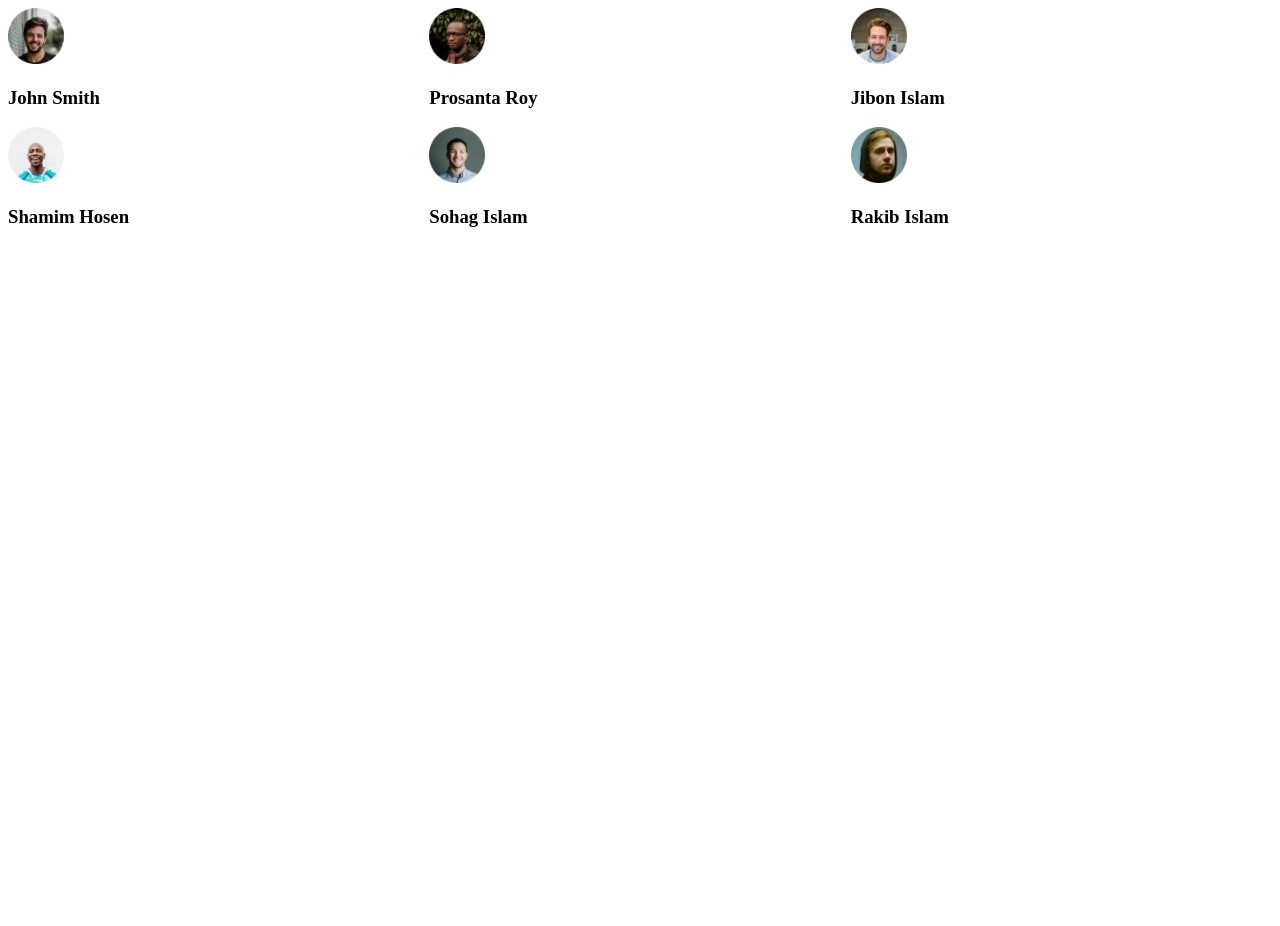
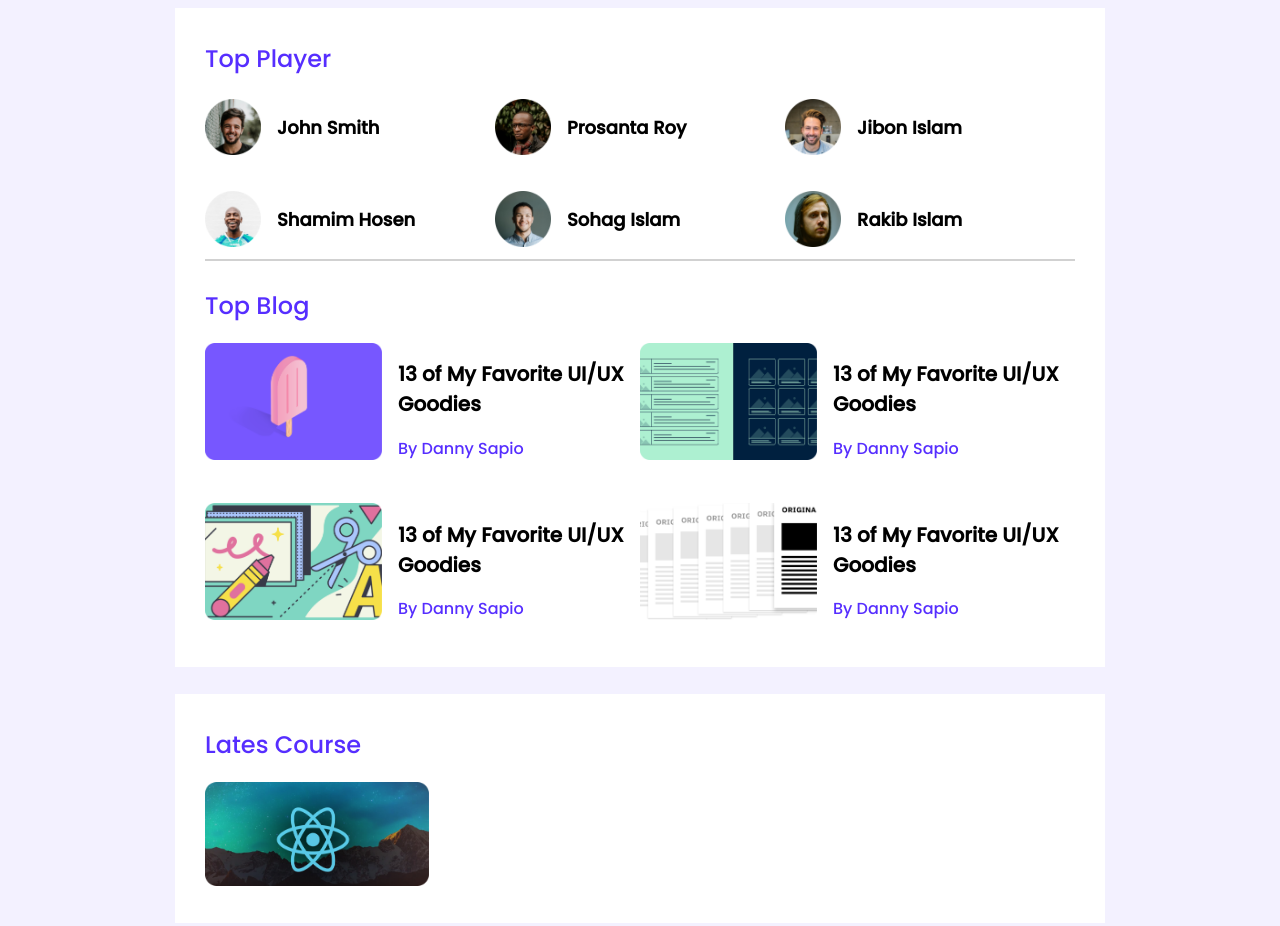
Before and after one commit to Prosantaroy1/Landing-page-only-html-css, a plain HTML site: page index.html in a window 1280 px wide. Before the commit the page ends 800 px from the top, so only its background shows below. Drawn offline with Linux system fonts and the light colour scheme.

Commit message:
top players and blog

```diff
--- a/index.html
+++ b/index.html
@@ -17,37 +17,99 @@
     <!--Main Open-->
     <main>
         <!--Top-player and top blogs open-->
-        <section>
+        <section class="container">
+
             <div class="top-player">
+                <h2 class="scetion-title">Top Player</h2>
                 <div class="players">
                     <!-- .plyer*6>img[scr="images/players/player-$.png"]+h3{Top-player-$}-->
                     <div class="player">
                         <img src="images/players/player-1.png" alt="photo">
-                        <h3>John Smith</h3>
+                        <h3 class="player-name">John Smith</h3>
                     </div>
                     <div class="player">
                         <img src="images/players/player-2.png" alt="" >
-                        <h3>Prosanta Roy</h3>
+                        <h3 class="player-name">Prosanta Roy</h3>
                     </div>
                     <div class="player">
                         <img src="images/players/player-3.png" alt="" >
-                        <h3>Jibon Islam</h3>
+                        <h3 class="player-name">Jibon Islam</h3>
                     </div>
                     <div class="player">
                         <img src="images/players/player-4.png" alt="" >
-                        <h3>Shamim Hosen</h3>
+                        <h3 class="player-name">Shamim Hosen</h3>
                     </div>
                     <div class="player">
                         <img  src="images/players/player-5.png" alt="" >
-                        <h3>Sohag Islam</h3>
+                        <h3 class="player-name">Sohag Islam</h3>
                     </div>
                     <div class="player">
                         <img  src="images/players/player-6.png" alt="" >
-                        <h3>Rakib Islam</h3>
+                        <h3 class="player-name">Rakib Islam</h3>
                     </div>
                 </div>
             </div>
+            <hr/>
+            <!--
+                --------------------TOP blogs-------
+            ----->
+            <div class="Top-Blog">
+                <h2 class="scetion-title">Top Blog</h2>
+                <div class="blogs">
+                    <article class="blog">
+                        <div class="thambel">
+                            <img src="images/blogs/blog-1.png" alt="blog-photo">
+                        </div>
+                        <div class="blog-info">
+                            <h2 class="blog-title">13 of My Favorite
+                                UI/UX Goodies</h2>
+                            <p class="blog-author">By <a href="#">Danny Sapio</a></p>
+                        </div>
+                    </article>
+                    <article class="blog">
+                        <div class="thambel">
+                            <img src="images/blogs/blog-2.png" alt="blog-photo">
+                        </div>
+                        <div class="blog-info">
+                            <h2 class="blog-title">13 of My Favorite
+                                UI/UX Goodies</h2>
+                            <p class="blog-author">By <a href="#">Danny Sapio</a></p>
+                        </div>
+                    </article>
+                    <article class="blog">
+                        <div class="thambel">
+                            <img src="images/blogs/blog-3.png" alt="blog-photo">
+                        </div>
+                        <div class="blog-info">
+                            <h2 class="blog-title">13 of My Favorite
+                                UI/UX Goodies</h2>
+                            <p class="blog-author">By <a href="#">Danny Sapio</a></p>
+                        </div>
+                    </article>
+                    <article class="blog">
+                        <div class="thambel">
+                            <img src="images/blogs/blog-4.png" alt="blog-photo">
+                        </div>
+                        <div class="blog-info">
+                            <h2 class="blog-title">13 of My Favorite
+                                UI/UX Goodies</h2>
+                            <p class="blog-author">By <a href="#">Danny Sapio</a></p>
+                        </div>
+                    </article>
+                </div>
+            </div>
 
+        </section>
+        <!--Leated Secton Open-->
+        <section class="container">
+            <h2 class="scetion-title">Lates Course</h2>
+            <div class="courses">
+                <div class="course">
+                    <div class="course-banner">
+                        <img src="images/courses/course-1.png" alt="">
+                    </div>
+                </div>
+            </div>
         </section>
     </main>
     <!--Main Close-->
--- a/style/style.css
+++ b/style/style.css
@@ -1,9 +1,84 @@
+/*font*/
+@import url('https://fonts.googleapis.com/css2?family=Poppins:wght@500&display=swap');
+/*Common style Or utilities*/
+body{
+    background-color: #F3F1FF;
+    font-family: 'Poppins', sans-serif;;
+}
+main{
+    display: flex;
+    flex-direction: column;
+    align-items: center;
+}
+.container{
+    background: #FFFFFF;
+    width: 870px;
+    padding: 30px;
+    margin-bottom: 27px;
+}
+hr{
+    border: 1px solid #D1D1D1;
+    margin-bottom: 27px;
+}
 /*Top Player*/
+.scetion-title{
+    font-weight: 500;
+    font-size: 24px;
+    color: #562EFF;
+    margin-top: 3px;
+}
 .players{
     display: grid;
     grid-template-columns: repeat(3, 1fr);
+    grid-row-gap: 29px;
+
+}
+.player{
+    display: flex;
+    align-items: center;
+
 }
 .player img{
      width: 56px;
      height: 56px;
 }
+.player-name{
+    font-size: 18px;
+    margin-left: 16px;
+}
+/*.........................
+Top Blogs style
+.........................*/
+.blogs{
+    display: grid;
+    grid-template-columns: repeat(2, 1fr);
+    grid-row-gap: 26px;
+}
+.blog{
+    display: flex;
+}
+.thambel img{
+    width: 177px;
+}
+.blog-info{
+    margin-left: 16px;
+}
+.blog-title{
+    font-size: 20px;
+}
+.blog-author{
+    font-size: 16px;
+    color:  #562EFF;
+}
+.blog-author a{
+    text-decoration: none;
+    font-size: 16px;
+    color:  #562EFF;
+}
+/*---------------------------
+--------Lates Course----------
+__________________*/
+.course .course-banner img{
+    width: 224px;
+    height: 104px;
+}
```
